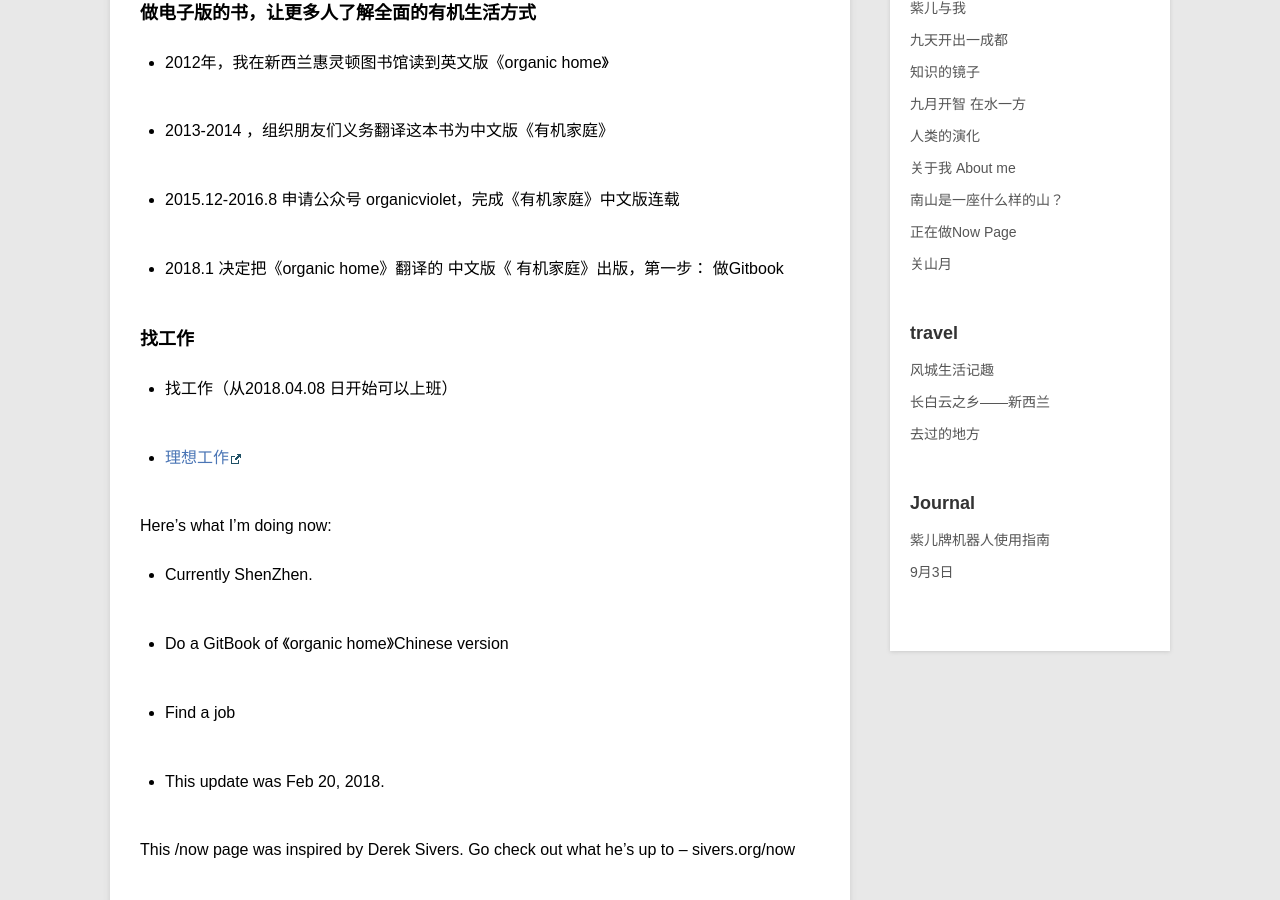
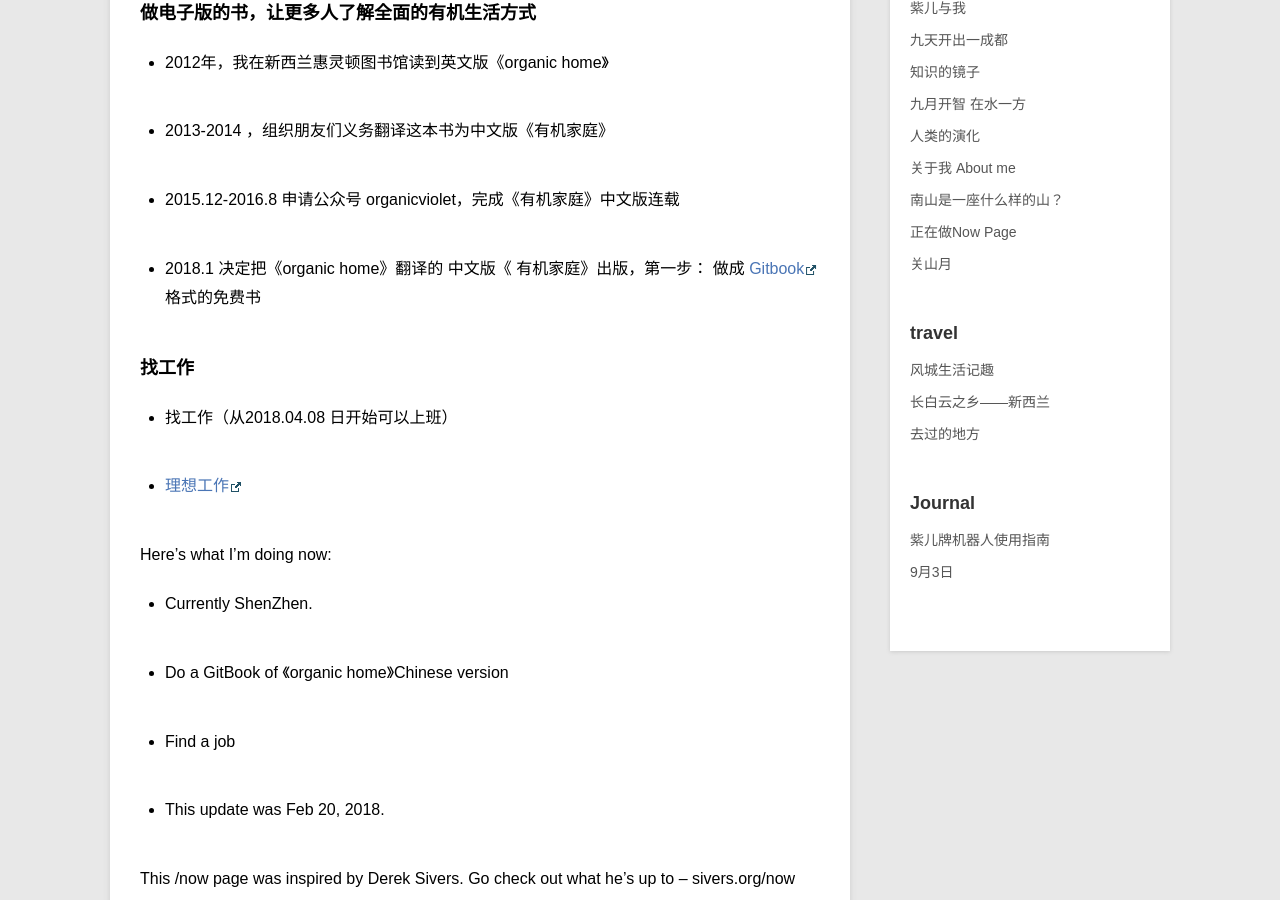
Before and after one commit to violettianjie/violettianjie.github.io, a Jekyll site: the page built from _posts/blog/2017-09-03-now.md, in a window 1280 px wide and 900 px high, scrolled down 501 px. Built offline with Jekyll 4.4.1, drawn with Linux system fonts in a browser that asks for light colours; comment, search, counter and statistics services are not loaded.

Commit message:
Update 2017-09-03-now.md

```diff
--- a/_posts/blog/2017-09-03-now.md
+++ b/_posts/blog/2017-09-03-now.md
@@ -20,7 +20,7 @@ category: blog
 
 - 2015.12-2016.8 申请公众号 organicviolet，完成《有机家庭》中文版连载
 
-- 2018.1 决定把《organic home》翻译的 中文版《 有机家庭》出版，第一步： 做Gitbook
+- 2018.1 决定把《organic home》翻译的 中文版《 有机家庭》出版，第一步： 做成 [Gitbook](https://www.gitbook.com/about) 格式的免费书
 
 ### 找工作
 
```
